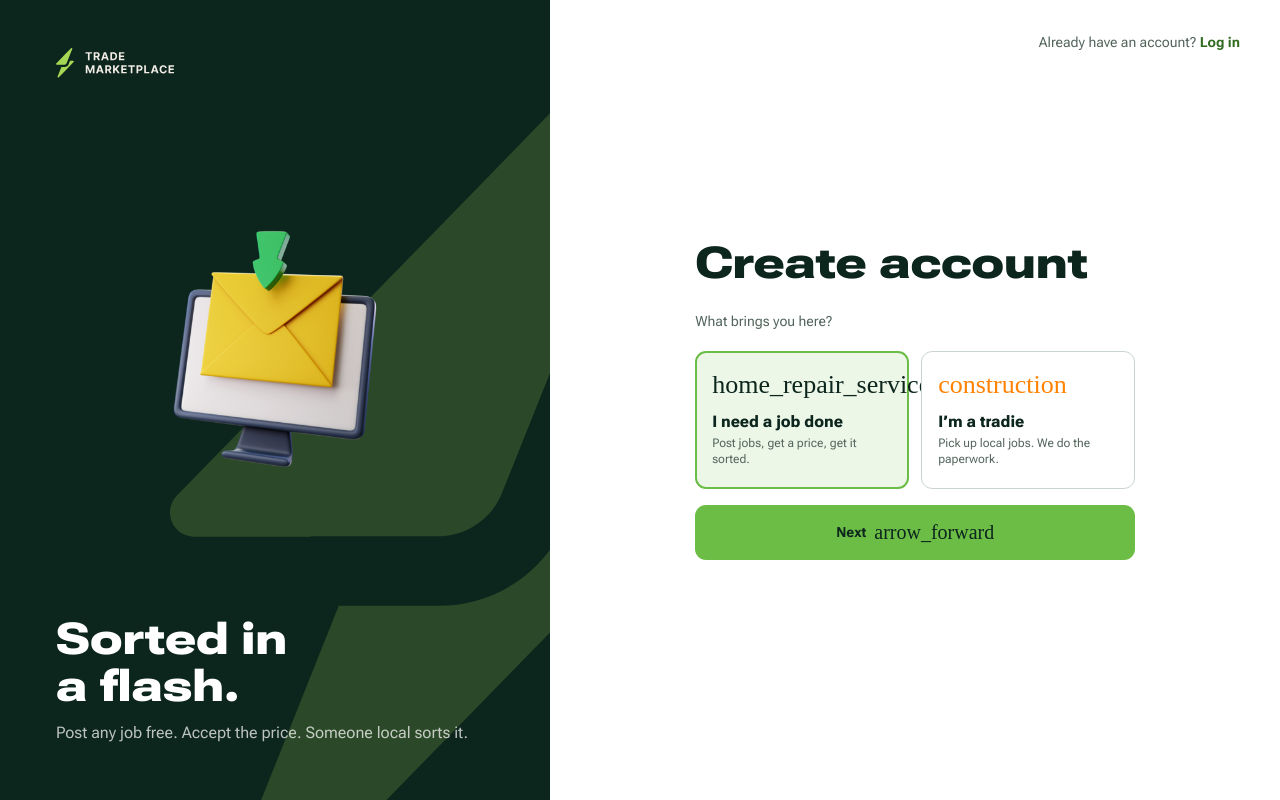
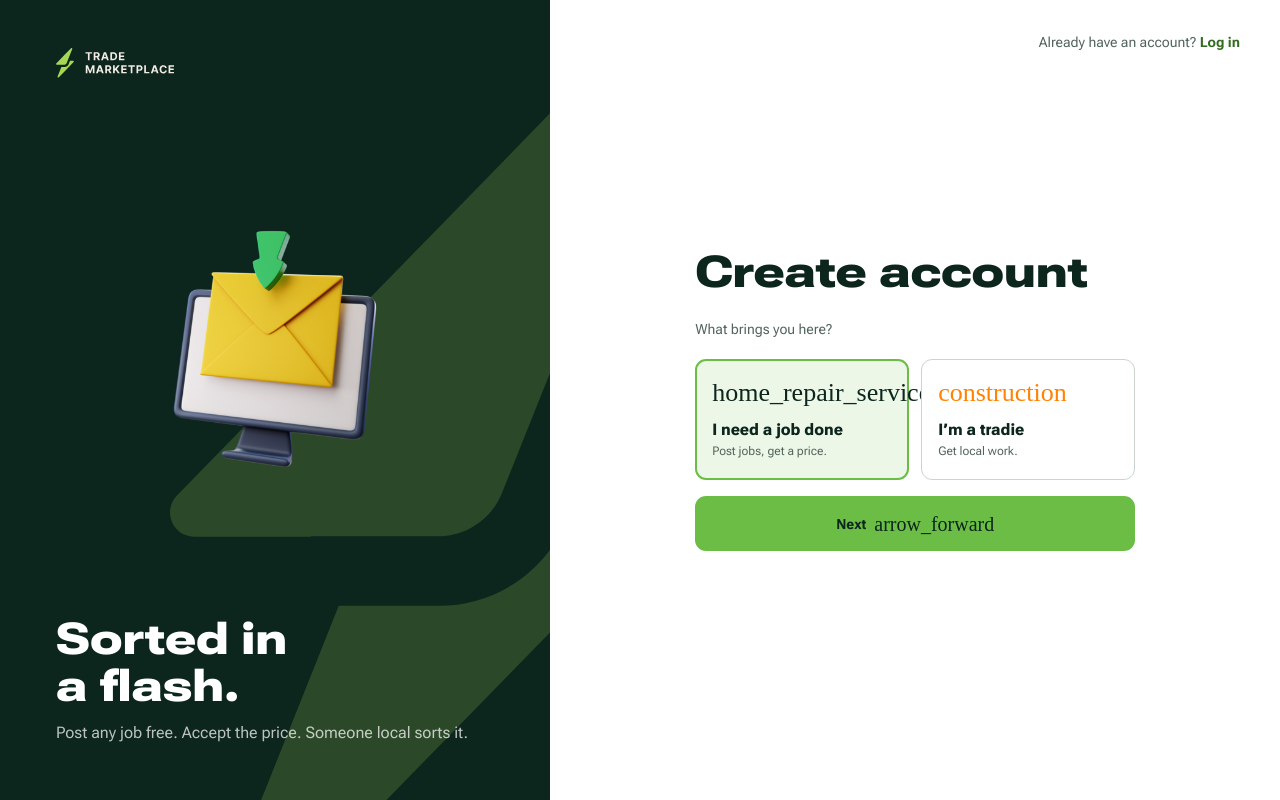
Before and after one commit to trade-marketplace/main, a Next.js app: page /signup in a window 1280 px wide. Built offline with nearby package versions, Linux system fonts and the light colour scheme; no server answers; a web font is replaced by a local one.

Commit message:
Sign up cards: short lines, no "paperwork" (Matt, #341)
"Post jobs, get a price." and "Get local work.", as in w-signup.

Co-Authored-By: Claude Opus 5.5 <noreply@anthropic.com>
Claude-Session: https://claude.ai/code/session_01NK2BLayGKZr1umwz62XXf2

```diff
--- a/src/components/auth/SignupChoice.tsx
+++ b/src/components/auth/SignupChoice.tsx
@@ -16,8 +16,9 @@ import styles from "./auth.module.css";
 export type SignupRole = "customer" | "tradie";
 
 export const ROLE_CHOICES: readonly { value: SignupRole; title: string; text: string; icon: string }[] = [
-  { value: "customer", title: "I need a job done", text: "Post jobs, get a price, get it sorted.", icon: "home_repair_service" },
-  { value: "tradie", title: "I’m a tradie", text: "Pick up local jobs. We do the paperwork.", icon: "construction" },
+  // Short lines, as in w-signup. Never "we do the paperwork" (Matt, #341).
+  { value: "customer", title: "I need a job done", text: "Post jobs, get a price.", icon: "home_repair_service" },
+  { value: "tradie", title: "I’m a tradie", text: "Get local work.", icon: "construction" },
 ];
 
 /** Where Next goes: that side's details, keeping where they were headed (?next=). */
```
Also changed, not shown: 3 other files (tests, documents, lock files or other folders).
